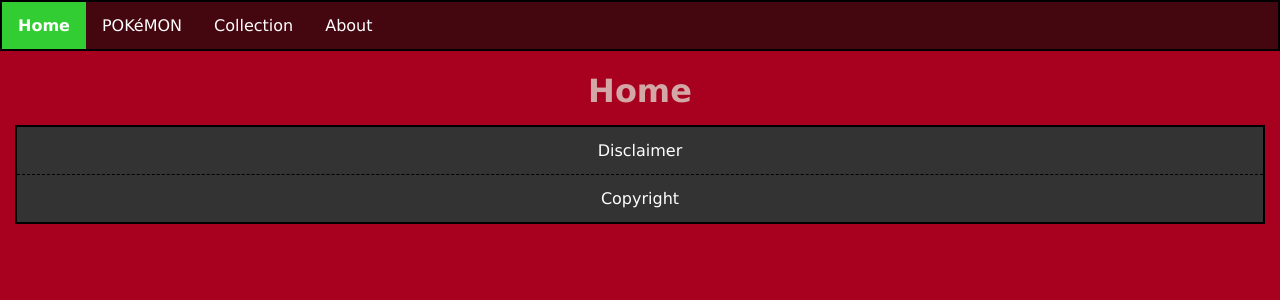
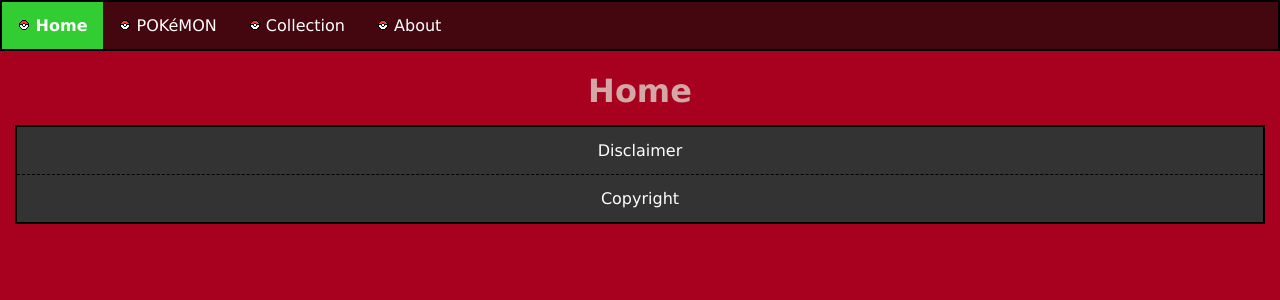
Before and after one commit to Azenris/webdev-pokemon, a React (Vite) app: page / in a window 1280 px wide. Shown: the top 300 px of the page. Built offline with nearby package versions, Linux system fonts and the light colour scheme.

Commit message:
Improved Navbar.

```diff
--- a/src/components/Navbar.tsx
+++ b/src/components/Navbar.tsx
@@ -1,14 +1,51 @@
 import { NavLink, useLocation } from "react-router-dom";
+
+type MenuItem = {
+  path: string;
+  name: string;
+  icon: string;
+};
+
+const menuItems: MenuItem[] = [
+  {
+    path: "/",
+    name: "Home",
+    icon: "/imgs/pokeball-0.png"
+  },
+  {
+    path: "/pokemon",
+    name: "POKéMON",
+    icon: "/imgs/pokeball-0.png"
+  },
+  {
+    path: "/collection",
+    name: "Collection",
+    icon: "/imgs/pokeball-0.png"
+  },
+  {
+    path: "/about",
+    name: "About",
+    icon: "/imgs/pokeball-0.png"
+  }
+];
 
 export function Navbar() {
   const location = useLocation().pathname;
+
   return (
     <div className="navbar">
       <ul>
-        <li className={location == "/" ? "active" : ""}><NavLink to="/">Home</NavLink></li>
-        <li className={location == "/pokemon" ? "active" : ""}><NavLink to="/pokemon">POKéMON</NavLink></li>
-        <li className={location == "/collection" ? "active" : ""}><NavLink to="/collection">Collection</NavLink></li>
-        <li className={location == "/about" ? "active" : ""}><NavLink to="/about">About</NavLink></li>
+        {menuItems.map((menu) => {
+          return (
+            <li className={location == menu.path ? "active" : ""}>
+              <NavLink to={menu.path}>
+                <img src={menu.icon} alt={menu.name}></img>
+                {' '}
+                {menu.name}
+              </NavLink>
+            </li>
+          );
+        })}
       </ul>
     </div>
   );
```
